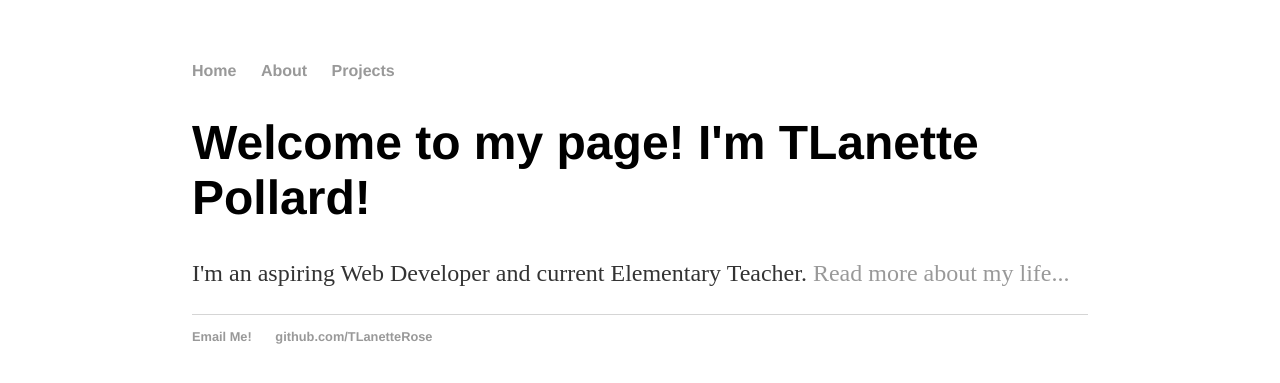
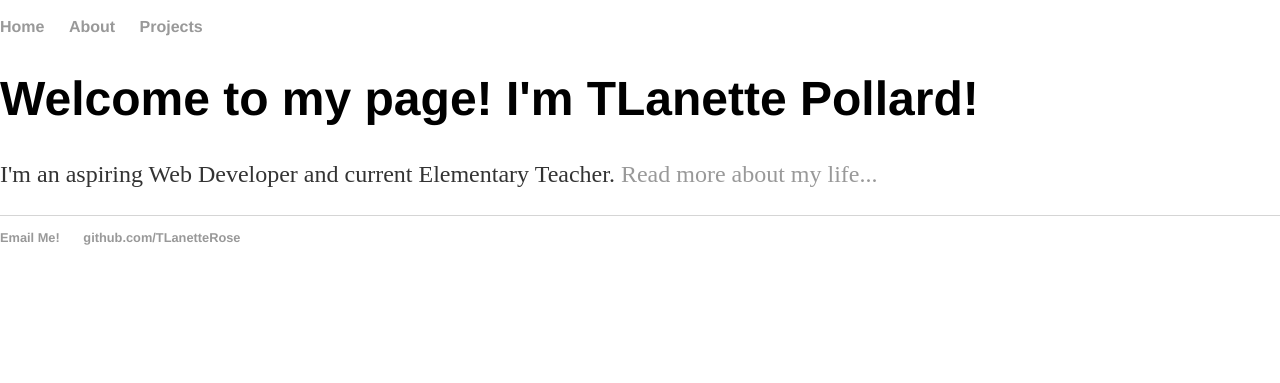
Before and after one commit to tlanettepollard/tlanettepollard, a Jekyll site: the page built from index.html, in a window 1280 px wide. Shown: the top 383 px of the page. Built offline with Jekyll 4.4.1, drawn with Linux system fonts in a browser that asks for light colours.

Commit message:
Update main.css

```diff
--- a/CSS/main.css
+++ b/CSS/main.css
@@ -1,4 +1,8 @@
-body { margin: 60px auto; width: 70%; }
+body {
+	margin: auto;
+	width: 100%;
+}
+
 
 a { text-decoration: none; color: #999; }
 a:hover { text-decoration: underline; }
```
